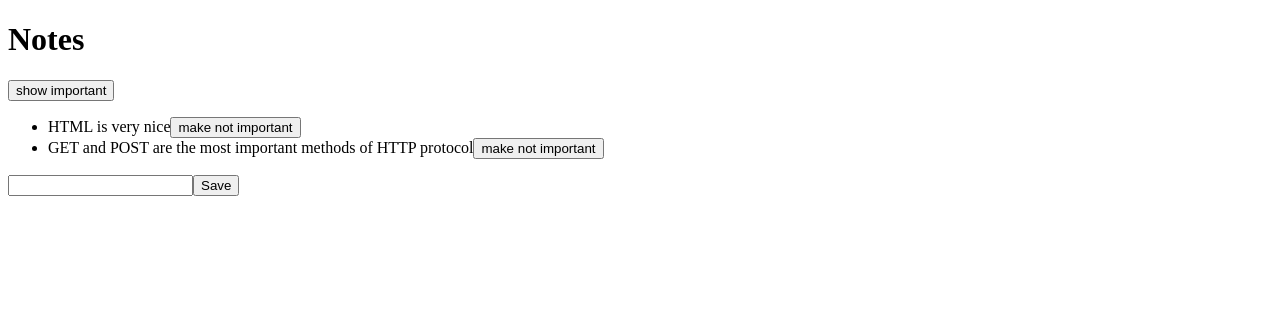
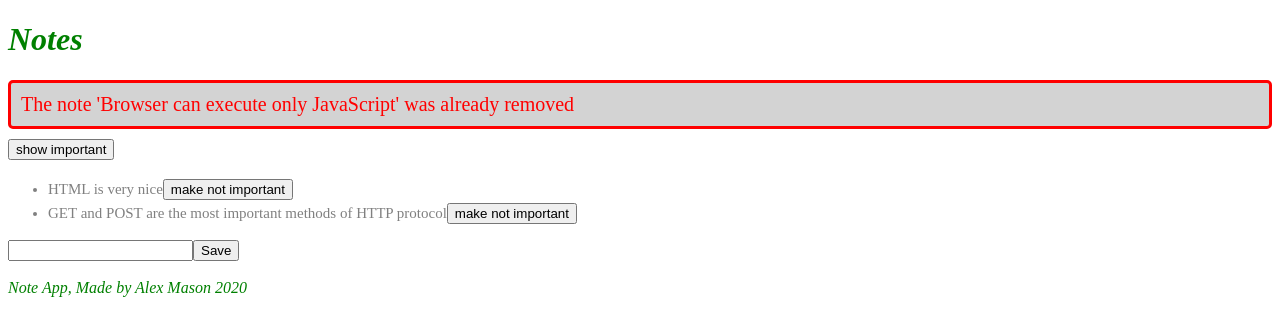
Before and after one commit to 15ambm/FullStackOpen, a React (Create React App) app in the folder Part 2/examples/: page / in a window 1280 px wide. Both pictures are taken after a click on the button "make important". Shown: the top 336 px of the page. Built offline with nearby package versions, Linux system fonts and the light colour scheme; no server answers; data requests are answered from the project's data file.

Commit message:
- part e, added some css styling

```diff
--- a/Part 2/examples/src/App.js
+++ b/Part 2/examples/src/App.js
@@ -2,12 +2,36 @@
 import Note from "./components/Note";
 import axios from 'axios';
 import noteService from "./services/notes";
+
+const Notification = ({message}) => {
+  if (message === null) {
+    return null
+  }
+  return (
+    <div className="error">
+      {message}
+    </div>
+  )
+}
+
+const Footer = () => {
+  const footerStyle = {
+    color: 'green',
+    fontStyle: 'italic',
+    fontSize: 16
+  }
+  return <div style={footerStyle}>
+    <br/>
+    <em>Note App, Made by Alex Mason 2020</em>
+  </div>
+}
 
 const App = (props) => {
 
     const [notes, setNotes] = useState([])
     const [newNote, setNewNote] = useState('')
     const [showAll, setShowAll] = useState(true)
+    const [errorMessage, setErrorMessage] = useState(null)
 
     useEffect(() => {
       noteService
@@ -16,10 +40,9 @@
           setNotes(initialResponse)
         })
         .catch(error => {
-          alert(`there has been a problem`)
+          alert(`there has been a problem getting notes from the server`)
         })
     }, [])
-
 
     const addNote = (event) => {
       event.preventDefault()
@@ -46,7 +69,6 @@
     const toggleNoteImportance = (id) => {
       console.log("toggle id ", id)
 
-      const url = `http://localhost:3001/notes/${id}`
       const note = notes.find(n => n.id === id)
       const changedNote = {...note, important: !note.important}
 
@@ -57,7 +79,10 @@
           setNotes(notes.map(note => note.id !== id ? note : response))
         })
         .catch(error => {
-          alert(`there has been a problem`)
+          setErrorMessage(`The note '${note.content}' was already removed`)
+          setTimeout(() =>{
+            setErrorMessage(null)
+          }, 5000)
           setNotes(notes.filter(n => id !== n.id))
         })
 
@@ -69,6 +94,7 @@
     return (
       <div>
         <h1>Notes</h1>
+        <Notification message={errorMessage}/>
         <div>
           <button onClick={() => setShowAll(!showAll)}>
             show {showAll ? "important" : "all"}
@@ -83,6 +109,7 @@
           <input value={newNote} onChange={handleNoteChange}/>
           <button type="submit">Save</button>
         </form>
+        <Footer/>
       </div>
     )
   }
--- a/Part 2/examples/src/components/Note.js
+++ b/Part 2/examples/src/components/Note.js
@@ -6,9 +6,9 @@
   const label = note.important ? "make not important" : "make important"
 
   return (
-      <li>
+      <li className="note">
         {note.content}
-  <button onClick={toggleImportance}>{label}</button>
+        <button onClick={toggleImportance}>{label}</button>
       </li>
     )
   }
--- a/Part 2/examples/src/index.css
+++ b/Part 2/examples/src/index.css
@@ -1,13 +1,21 @@
-body {
-  margin: 0;
-  font-family: -apple-system, BlinkMacSystemFont, 'Segoe UI', 'Roboto', 'Oxygen',
-    'Ubuntu', 'Cantarell', 'Fira Sans', 'Droid Sans', 'Helvetica Neue',
-    sans-serif;
-  -webkit-font-smoothing: antialiased;
-  -moz-osx-font-smoothing: grayscale;
+
+h1 {
+  color: green;
+  font-style: italic;
 }
 
-code {
-  font-family: source-code-pro, Menlo, Monaco, Consolas, 'Courier New',
-    monospace;
+.note {
+  color: grey;
+  padding-top: 3px;
+  font-size: 15px;
 }
+
+.error {
+  color: red;
+  background: lightgrey;
+  font-size: 20px;
+  border-style: solid;
+  border-radius: 5px;
+  padding: 10px;
+  margin-bottom: 10px;
+}
--- a/Part 2/examples/src/index.js
+++ b/Part 2/examples/src/index.js
@@ -1,7 +1,7 @@
 import React from 'react'
 import ReactDOM from 'react-dom'
 import App from "./App";
-import axios from "axios";
+import './index.css'
 
 const notes = [
   {
```
